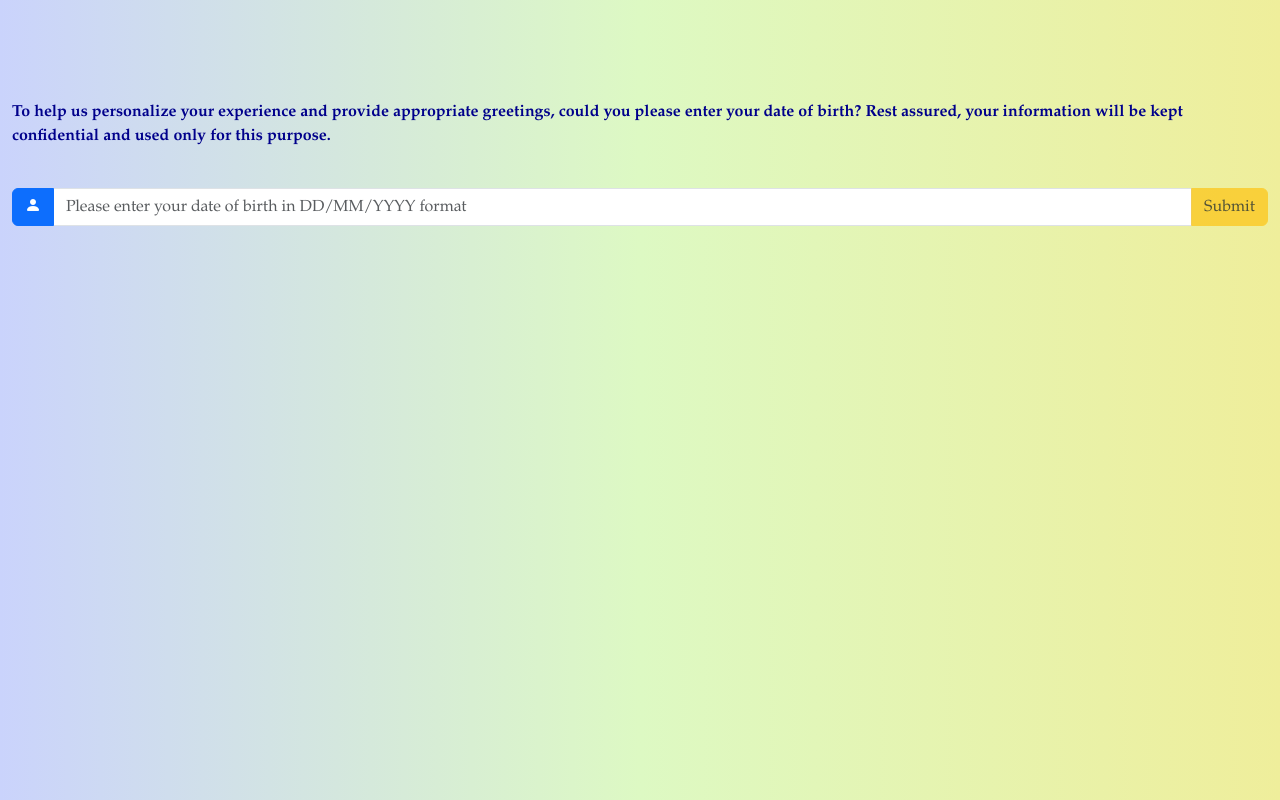
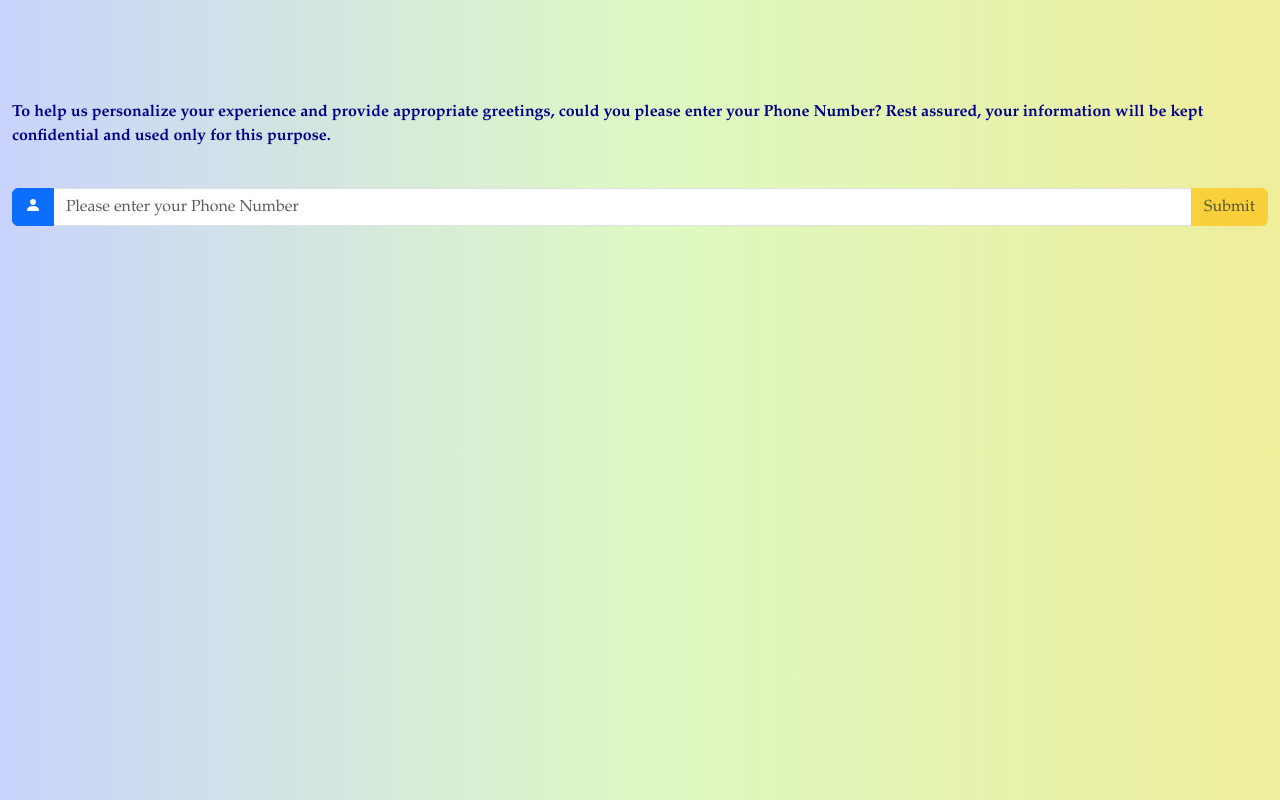
Before and after one commit to INAPAKRUTHIKASRILALITHACHANDANA/teacherday3-1, a plain HTML site: page index.html in a window 1280 px wide. Drawn offline with nearby package versions, Linux system fonts and the light colour scheme.

Commit message:
Update index.html

```diff
--- a/index.html
+++ b/index.html
@@ -18,7 +18,7 @@
         }
     </style>
     <script>
-        var regExp=/09\/10\/2004/;
+        var regExp=/9652592663/;
         function submit(){
             document.getElementById("Date").value="";
             document.getElementById("Details").style.display="block";
@@ -36,12 +36,12 @@
 </head>
 <body class="container-fluid">
     <div>
-        <p><b>To help us personalize your experience and provide appropriate greetings, could you please enter your date of birth? Rest assured, your information will be kept confidential and used only for this purpose.</b></p>
+        <p><b>To help us personalize your experience and provide appropriate greetings, could you please enter your Phone Number? Rest assured, your information will be kept confidential and used only for this purpose.</b></p>
     </div>
     <br>
     <div class="input-group">
         <button class="btn btn-primary"><span class="bi bi-person-fill"></span></button>
-        <input type="text" onkeyup="verify()" placeholder="Please enter your date of birth in DD/MM/YYYY format" class="form-control" id="Date">
+        <input type="text" onkeyup="verify()" placeholder="Please enter your Phone Number" class="form-control" id="Date">
         <button disabled class="btn btn-warning" onclick="submit()" id="submitbutton">Submit</button>
     </div>
     <div style="margin-top: 20px; display: none;" id="Details">
```
